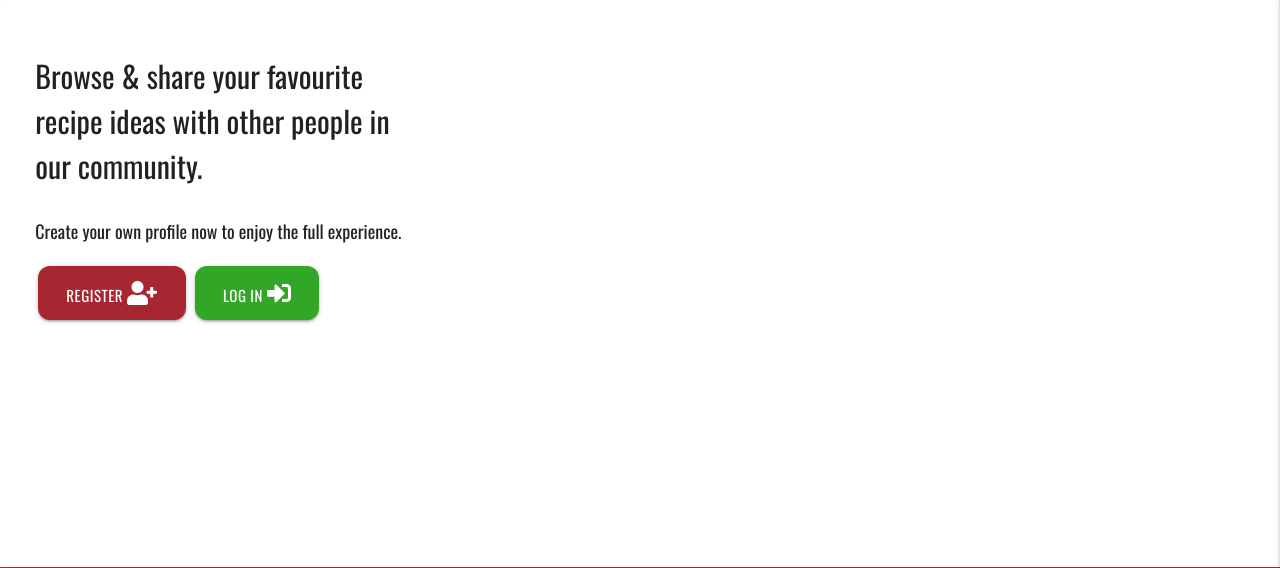
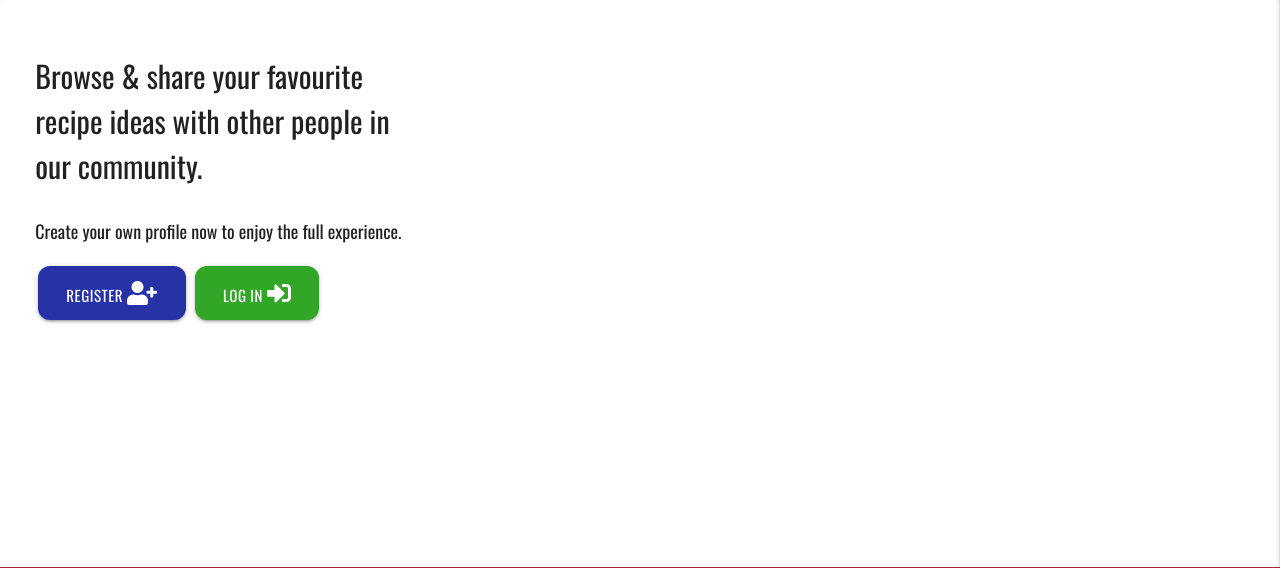
Before and after one commit to Code-Institute-Submissions/alandoherty95-reciprocate-app, a Flask app: page / in a window 1280 px wide. Shown: the part 65-633 px from the top of the page. Run offline with Flask 2, Linux system fonts and the light colour scheme; data that the repository does not hold is empty; some libraries are stand-ins or nearby versions; some web fonts are replaced.

Commit message:
Added ari-label to unlabelled links, changed button colour for consistency

```diff
--- a/static/css/style.css
+++ b/static/css/style.css
@@ -92,15 +92,15 @@ p {
   height: 38rem;
 }
 
-.btn-positive {
+.btn-green {
   background-color: #32a626;
 }
 
-.btn-negative {
+.btn-blue {
   background-color: #2632a6;
 }
 
-.btn-neutral {
+.btn-red {
   background-color: #a62632;
 }
 
--- a/templates/404.html
+++ b/templates/404.html
@@ -14,7 +14,7 @@
             </div>
             <div class="card-action center">
                <!-- home button -->
-               <a href="{{ url_for('get_recipes') }}" class="waves-effect waves-light btn-large btn-positive">Return to Home</a>
+               <a href="{{ url_for('get_recipes') }}" class="btn-large">Return to Home</a>
             </div>
          </div>
       </div>
--- a/templates/500.html
+++ b/templates/500.html
@@ -14,7 +14,7 @@
             </div>
             <div class="card-action center">
                <!-- home button -->
-               <a href="{{ url_for('get_recipes') }}" class="waves-effect waves-light btn-large btn-positive">Return to Home</a>
+               <a href="{{ url_for('get_recipes') }}" class="btn-large">Return to Home</a>
             </div>
          </div>
       </div>
--- a/templates/add_category.html
+++ b/templates/add_category.html
@@ -20,7 +20,7 @@
         <!-- submit button -->
         <div class="row">
             <div class="col s12 center-align">
-                <button type="submit" class="waves-effect waves-light btn-large btn-positive">
+                <button type="submit" class="btn-large">
                     Create New Category<i class="fas fa-plus-square right"></i>
                 </button>
             </div>
--- a/templates/add_recipe.html
+++ b/templates/add_recipe.html
@@ -60,7 +60,7 @@
         <!-- submit button -->
         <div class="row">
             <div class="col s12 center-align">
-                <button type="submit" class="waves-effect waves-light btn-large btn-positive">
+                <button type="submit" class="btn-large">
                     Create New Recipe <i class="fas fa-plus-square right"></i>
                 </button>
             </div>
--- a/templates/base.html
+++ b/templates/base.html
@@ -40,7 +40,7 @@
                     <li>
                         <form action="{{ url_for('search') }}" method="post" class="form-inline"><input class="form-control" type="text" name="query" id="query" placeholder="Search recipes"><button class="btn-small btn-search" aria-label="Search" type="submit"><i class="fas fa-search"></i></button></form>
                     </li>
-                    <li><a href="{{ url_for('get_recipes') }}"><i class="fas fa-home"></i></a></li>
+                    <li><a href="{{ url_for('get_recipes') }}" aria-label="Home"><i class="fas fa-home"></i></a></li>
                     <!-- only visible in user session -->
                     {% if session.user %}
                         <li><a href="{{ url_for('profile', username=session['user']) }}">Profile</a></li>
@@ -61,16 +61,9 @@
         <ul class="sidenav" id="mobile-demo">
                 <!-- search bar -->
                 <li>
-                    <div class="search-container">
-                        <form action="{{ url_for('search') }}" method="post">
-                            <div class="input-field">
-                                <input type="text" name="query" id="query" minlenght="3" class="validate" required>
-                                <label for="query">Search Recipes. . .</label><button type="submit"><i class="fas fa-search"></i></button>
-                            </div>
-                        </form>
-                    </div>
+                    <form action="{{ url_for('search') }}" method="post" class="form-inline"><input class="form-control" type="text" name="query" placeholder="Search recipes"><button class="btn-small btn-search" aria-label="Search" type="submit"><i class="fas fa-search"></i></button></form>
                 </li>
-                <li><a href="{{ url_for('get_recipes') }}"><i class="fas fa-home"></i></a></li>
+                <li><a href="{{ url_for('get_recipes') }}" aria-label="Home"><i class="fas fa-home"></i></a></li>
                 <!-- only visible in user session -->
                 {% if session.user %}
                     <li><a href="{{ url_for('profile', username=session['user']) }}">{{ username }}'s Profile</a></li>
@@ -110,7 +103,7 @@
         <div class="row footer-style">
             <div class="col l4 m4 s12">
                 <ul class="footer-links">
-                    <li><a href="{{ url_for('get_recipes') }}"><i class="fas fa-home"></i></a></li>
+                    <li><a href="{{ url_for('get_recipes') }}" aria-label="Home"><i class="fas fa-home"></i></a></li>
                     <!-- only visible in user session -->
                     {% if session.user %}
                         <li><a href="{{ url_for('profile', username=session['user']) }}">Profile</a></li>
--- a/templates/edit_category.html
+++ b/templates/edit_category.html
@@ -20,10 +20,10 @@
         <!-- cancel and edit buttons -->
         <div class="row">
             <div class="col s12 center-align">
-                <a href="{{ url_for('get_categories') }}" class="btn-large btn-positive">
+                <a href="{{ url_for('get_categories') }}" class="btn-large btn-green">
                     Cancel <i class="fas fa-times-circle right"></i>
                 </a>
-                <button type="submit" class="btn-large btn-negative">
+                <button type="submit" class="btn-large btn-blue">
                     Update Category <i class="fas fa-edit right"></i>
                 </button>
             </div>
--- a/templates/edit_recipe.html
+++ b/templates/edit_recipe.html
@@ -64,11 +64,11 @@
         <div class="row">
             <div class="col s12 center-align">
                 <!-- cancel button -->
-                <a href="{{ url_for('get_recipes') }}" class="btn-large btn-positive">
+                <a href="{{ url_for('get_recipes') }}" class="btn-large btn-green">
                     Cancel <i class="fas fa-times-circle right"></i>
                 </a>
                 <!-- submit button -->
-                <button type="submit" class="btn-large btn-negative">
+                <button type="submit" class="btn-large btn-blue">
                     Update Recipe <i class="fas fa-edit right"></i>
                 </button>
             </div>
--- a/templates/login.html
+++ b/templates/login.html
@@ -51,7 +51,7 @@
     <div class="row">
         <div class="col s12">
             <p class="center-align info">
-                Not registered yet? <a class="waves-effect waves-light btn-large" href="{{ url_for('register') }}">Register
+                Not registered yet? <a class="btn-large" href="{{ url_for('register') }}">Register
                     now <i class="fas fa-user-plus"></i></a>
             </p>
         </div>
--- a/templates/recipes.html
+++ b/templates/recipes.html
@@ -10,13 +10,13 @@
                         <li>Share your favourite recipe ideas.</li>
                     </ul>
                     <!-- add new recipe button -->
-                    <a class="waves-effect waves-light btn-large btn-positive" href="{{ url_for('add_recipe') }}">Share New Recipe <i class="fas fa-plus-square right"></i></a>
+                    <a class="waves-effect waves-light btn-large" href="{{ url_for('add_recipe') }}">Share New Recipe <i class="fas fa-plus-square right"></i></a>
                 {% else %}
                     <p class="intro-big">Browse & share your favourite recipe ideas with other people in our community.</p>
                     <p class="intro-small">Create your own profile now to enjoy the full experience.</p>
                     <!-- log in and register buttons -->
-                    <a class="waves-effect waves-light btn-large btn-neutral" href="{{ url_for('register') }}">Register <i class="fas fa-user-plus"></i></a>
-                    <a class="waves-effect waves-light btn-large btn-positive" href="{{ url_for('login') }}">Log In <i class="fas fa-sign-in-alt"></i></a>
+                    <a class="btn-large btn-blue" href="{{ url_for('register') }}">Register <i class="fas fa-user-plus"></i></a>
+                    <a class="btn-large btn-green" href="{{ url_for('login') }}">Log In <i class="fas fa-sign-in-alt"></i></a>
                 {% endif %}
             </div>
         </div>
@@ -56,10 +56,10 @@
                         <h6>Shared by:</h6>
                         <p>{{ recipe.created_by }}</p>
                         {% if session.user|lower == recipe.created_by|lower %}
-                        <a href="#modal-{{recipe._id}}" class="waves-effect waves-light btn-large btn-negative modal-trigger"><i
+                        <a href="#modal-{{recipe._id}}" class="waves-effect waves-light btn-large btn-red modal-trigger"><i
                         class="far fa-trash-alt"></i> Delete</a>
                         <a href="{{ url_for('edit_recipe', recipe_id=recipe._id) }}"
-                        class="waves-effect waves-light btn-large btn-positive"><i class="far fa-trash-alt"></i> Edit</a>
+                        class="waves-effect waves-light btn-large btn-blue"><i class="far fa-trash-alt"></i> Edit</a>
                         {% endif %}
                     </div>
                 </div>
@@ -72,10 +72,10 @@
                     <!-- cancel and delete buttons -->
                     <div class="modal-footer">
                         <a href="{{ url_for('profile', username=session['user']) }}"
-                        class="waves-effect waves-light btn-small btn-positive modal-trigger"><i class="fas fa-ban"></i>
+                        class="waves-effect waves-light btn-small btn-green modal-trigger"><i class="fas fa-ban"></i>
                         Cancel</a>
                         <a href="{{ url_for('delete_recipe', recipe_id=recipe._id) }}"
-                        class="waves-effect waves-light btn-small btn-negative modal-trigger"><i class="far fa-trash-alt"></i>
+                        class="waves-effect waves-light btn-small btn-red modal-trigger"><i class="far fa-trash-alt"></i>
                         Delete</a>
                     </div>
                 </div>
--- a/templates/register.html
+++ b/templates/register.html
@@ -51,7 +51,7 @@
     <div class="row">
         <div class="col s12">
             <p class="center-align info">
-                Already registered? <a class="waves-effect waves-light btn-large btn-positive"
+                Already registered? <a class="btn-large btn-green"
                     href="{{ url_for('login') }}">Log in now <i class="fas fa-sign-in-alt"></i></a>
             </p>
         </div>
```
Also changed, not shown: templates/categories.html (+5 -5 lines), templates/profile.html (+8 -8 lines).
